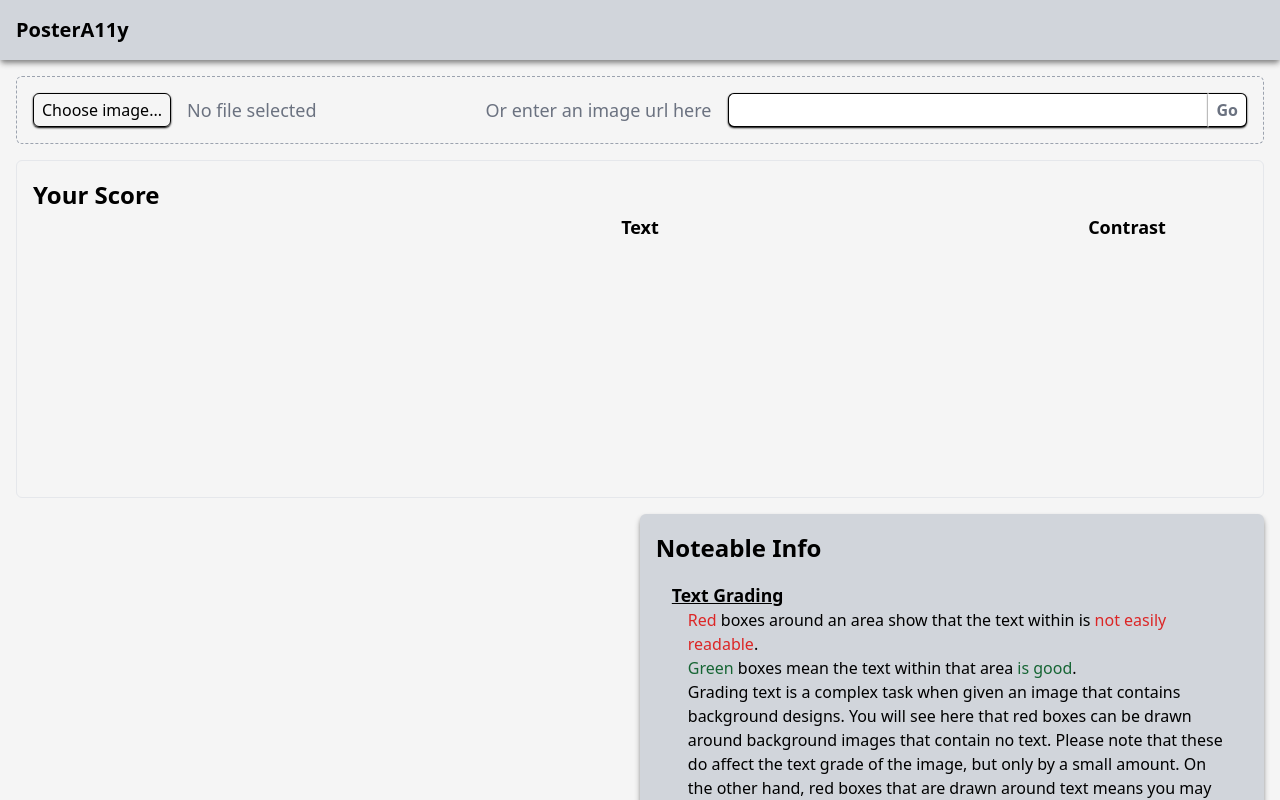
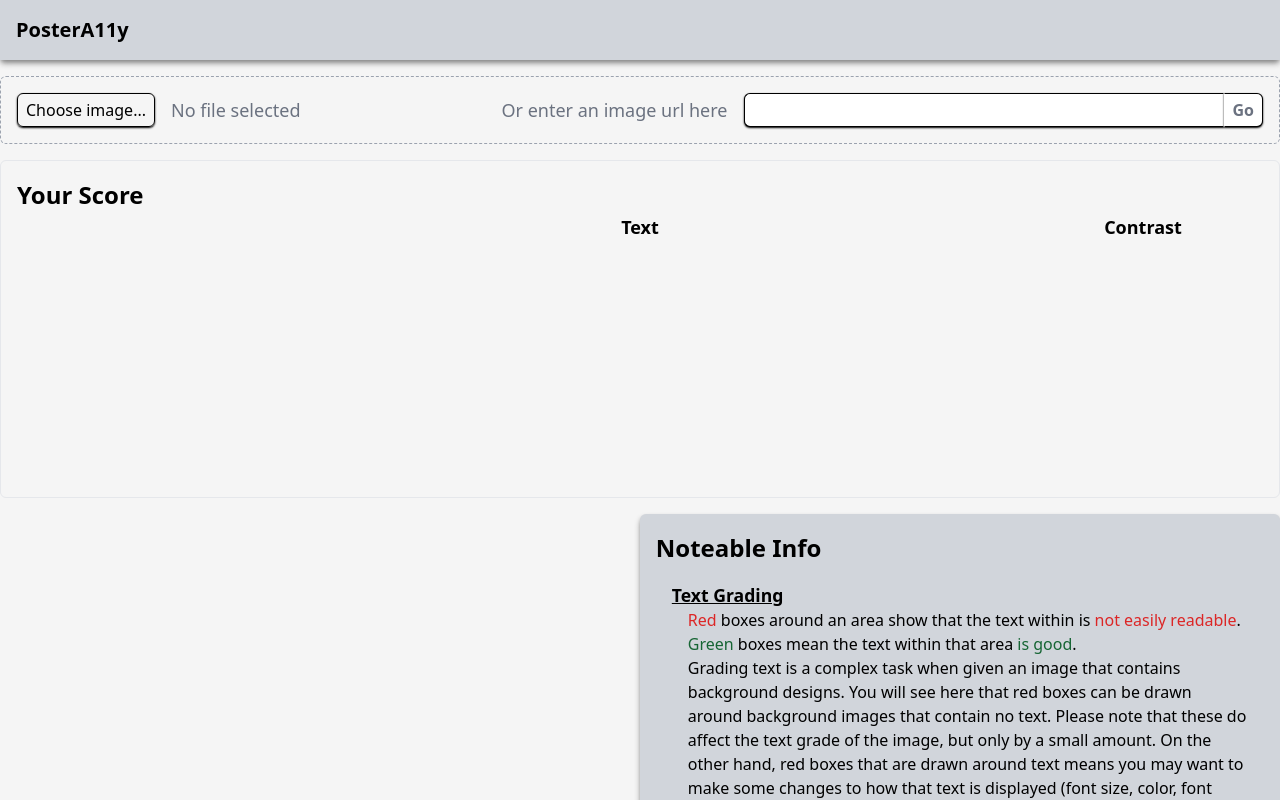
Before and after one commit to hankpeeples/PosterA11y, a React (Vite) app: page / in a window 1280 px wide. Shown: the top 800 px of the page. Built offline with nearby package versions, Linux system fonts and the light colour scheme; some icons are missing.

Commit message:
update max screen width

```diff
--- a/src/App.tsx
+++ b/src/App.tsx
@@ -3,7 +3,7 @@
 
 function App() {
   return (
-    <main className="h-screen w-screen bg-[#f5f5f5] text-black">
+    <main className=" block h-screen w-screen bg-[#f5f5f5] text-black">
       <Navbar />
       <Home />
     </main>
--- a/src/components/Home.tsx
+++ b/src/components/Home.tsx
@@ -7,7 +7,7 @@
 
 const Home = () => {
   const [file, setFile] = useState<UploadedFile>({
-    fileName: null,
+    fileName: '',
     imageData: '',
     newImageData: {
       contrast: 0,
@@ -21,7 +21,7 @@
   });
 
   return (
-    <div className="m-4">
+    <div className="m-4 mr-auto ml-auto max-w-[1600px]">
       <div className="flex flex-col">
         <FileUploader fileSetter={setFile} file={file} />
         <ScoreCard text={file.newImageData.text} contrast={file.newImageData.contrast} />
```
